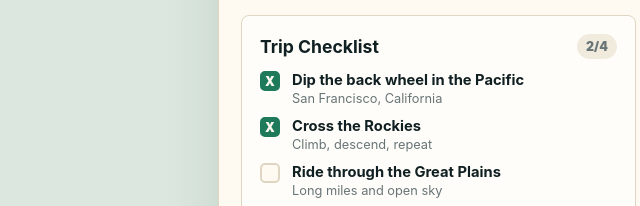
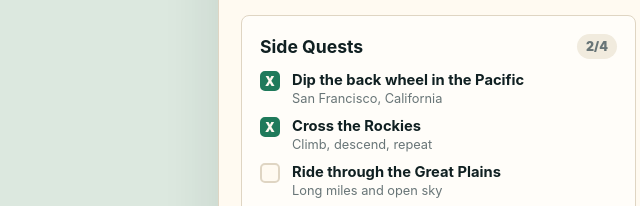
Before and after one commit to maptap123/Coles-Bike, a website: page index.html in a window 1280 px wide. Shown: the part 278-484 px from the top of the page, 622-1262 px from the left. Drawn offline with nearby package versions, Linux system fonts and the light colour scheme; no server answers.

Commit message:
coles-bike

```diff
--- a/index.html
+++ b/index.html
@@ -53,7 +53,7 @@
 
         <section class="panel goals">
           <div class="section-header">
-            <h2>Trip Checklist</h2>
+            <h2>Side Quests</h2>
             <span id="goals-count" class="mini-stat">0/0</span>
           </div>
           <ul id="goals-list"></ul>
```
